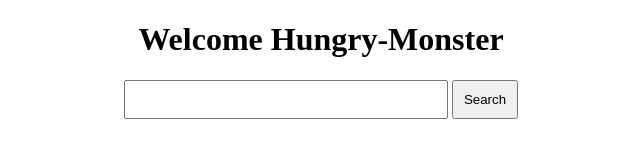
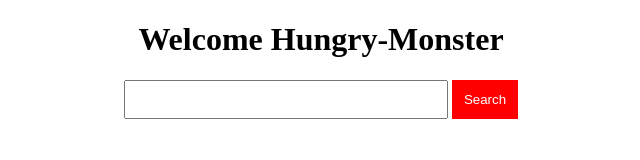
Before and after one commit to Gowtamkumar/Hungry-Monster, a plain HTML site: page index.html in a window 1280 px wide. Shown: the whole page, without its empty margins (319-959 px from the left). Drawn offline with Linux system fonts and the light colour scheme.

Commit message:
some css file update

```diff
--- a/style.css
+++ b/style.css
@@ -13,7 +13,10 @@ input#inputFood {
     width: 300px;
 }
 #searchFood{
-    padding: 10px;
+    padding: 12px;
+    background-color: red;
+    border: 0;
+    color: white;
 }
 .FoodDiv{
     background-color: aqua;
```
Also changed, not shown: index.html (+0 -1 lines).
